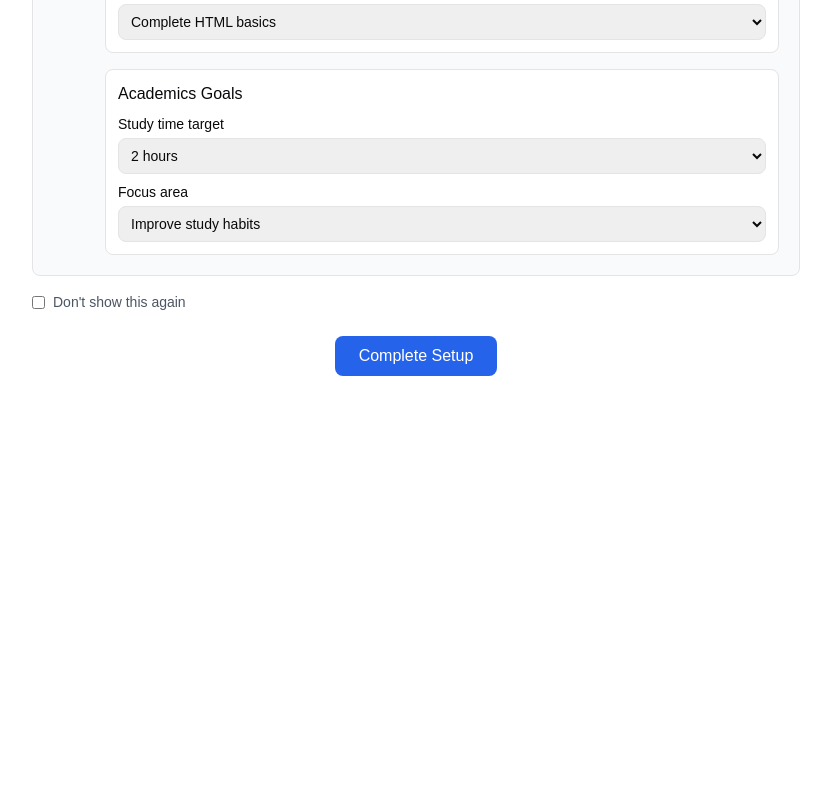
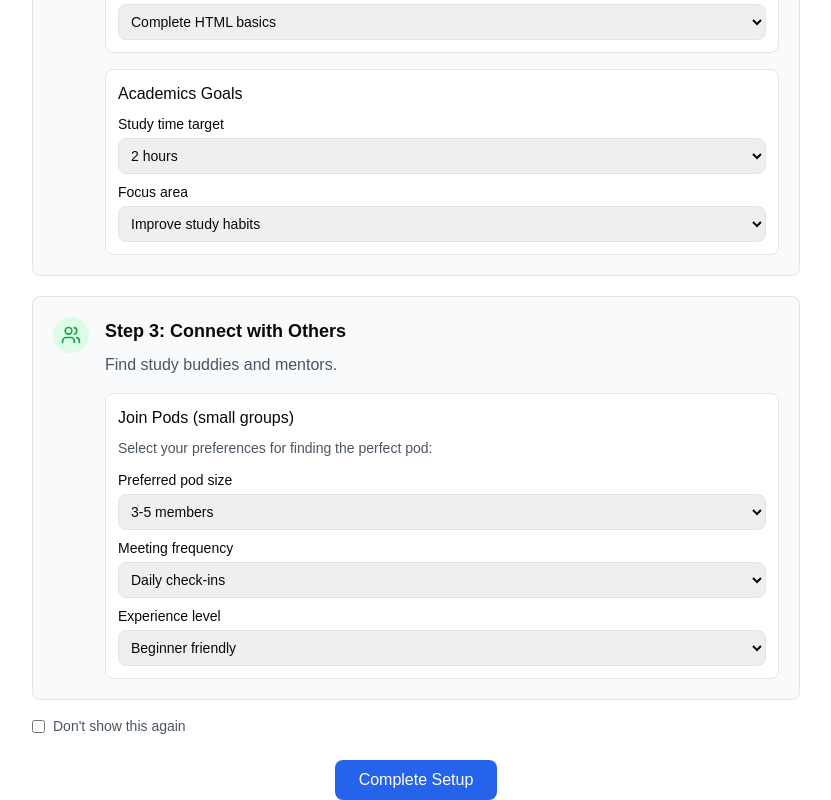
Before and after one commit to Ian-NP/Hackomania2025, a Next.js app: page /ModalProdigiCommunitySetup in a window 1280 px wide. Shown: the part 620-1420 px from the top of the page, without its empty margins (224-1055 px from the left). Before the commit the page ends 996 px from the top, so only its background shows below. Built offline with nearby package versions, Linux system fonts and the light colour scheme.

Commit message:
I'm sorry wise amos. I thought it was of no need

```diff
--- a/src/app/(user)/ModalProdigiCommunitySetup/page.tsx
+++ b/src/app/(user)/ModalProdigiCommunitySetup/page.tsx
@@ -50,6 +50,7 @@ const ModalProdigiCommunitySetup = ({ onClose }: { onClose: () => void }) => {
           <div className="space-y-5">
             <ModalStep1 />
             <ModalStep2 />
+            <ModalStep3 />
           </div>
 
           <DontShowAgainCheckbox
```
